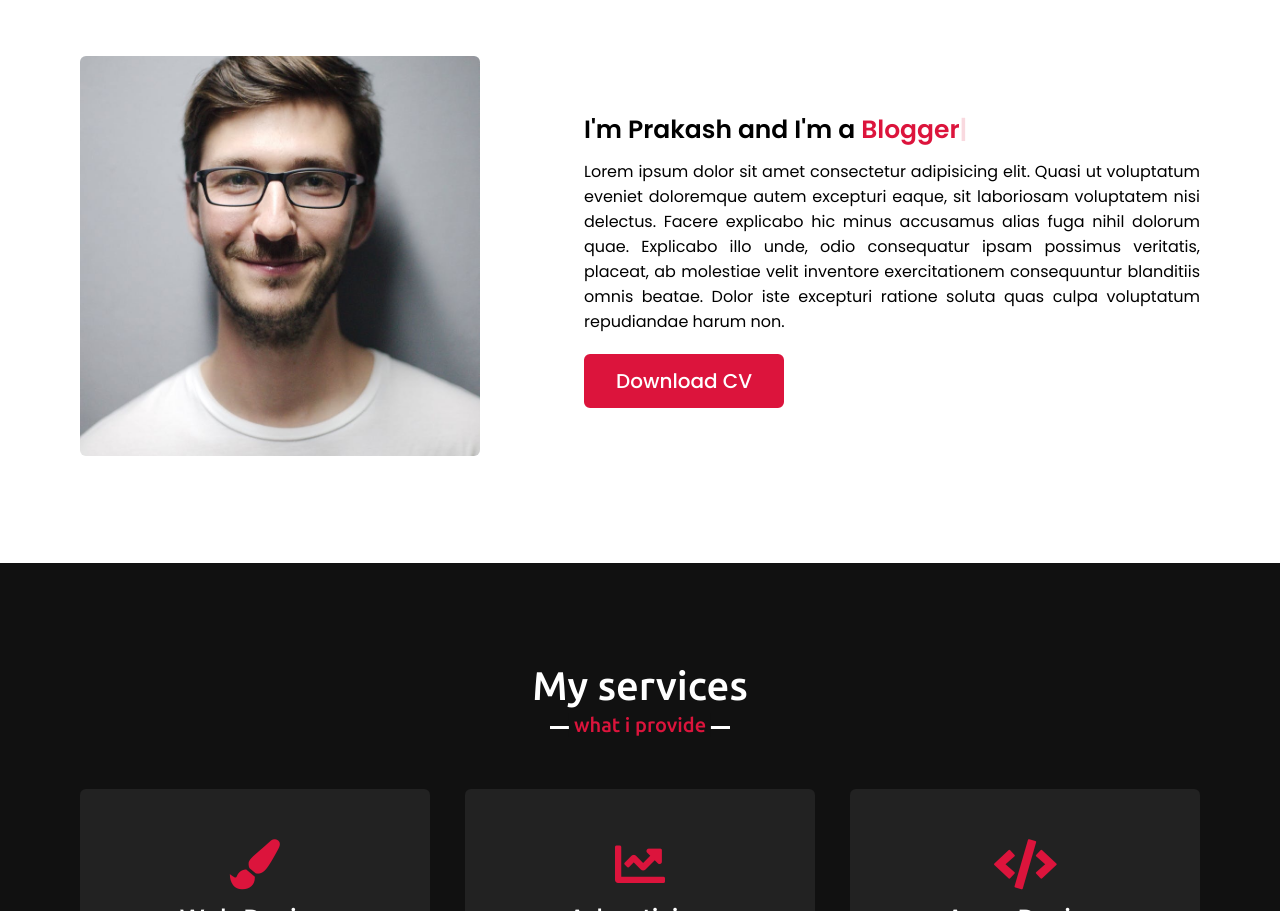
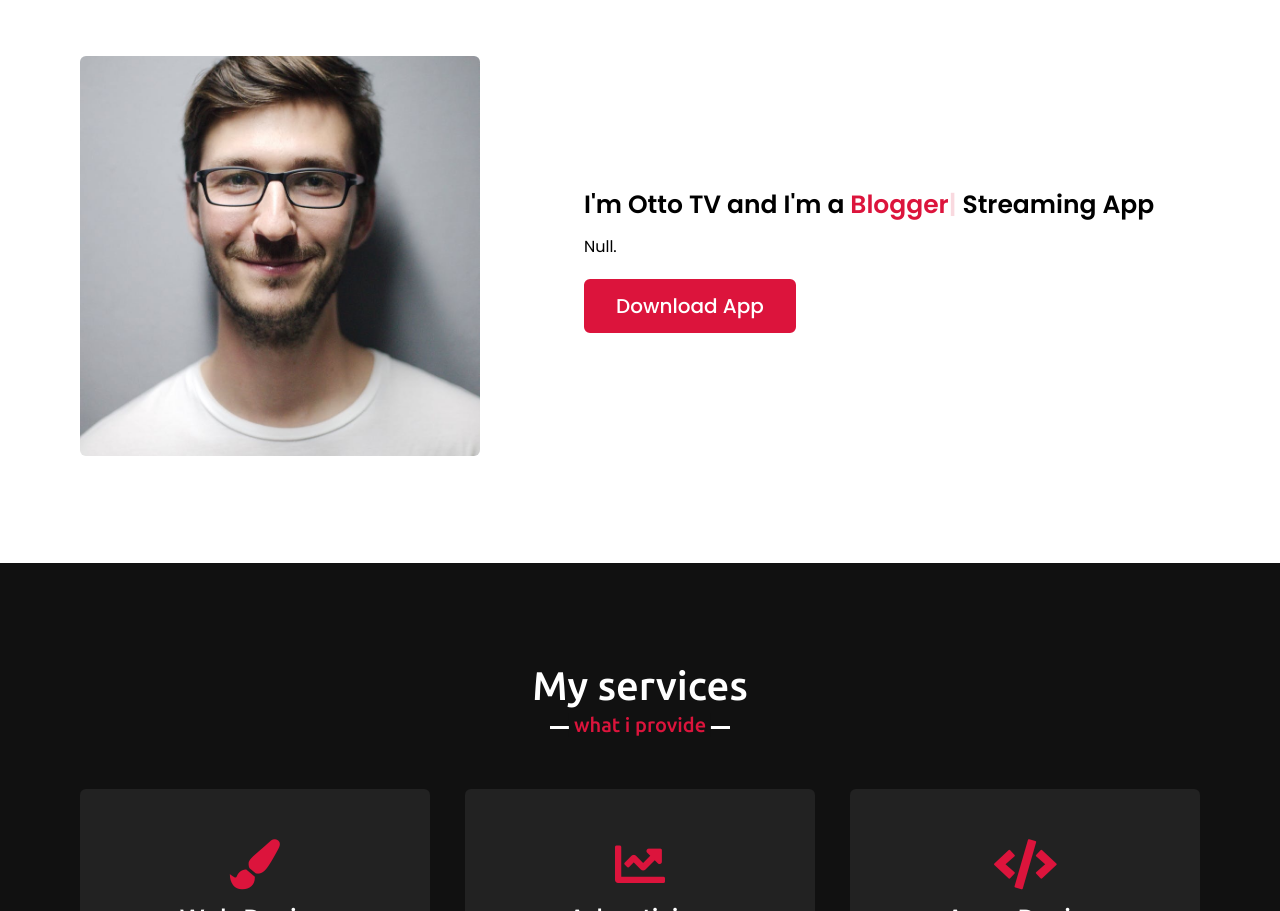
Before and after one commit to Otto-TV/Otto-TV.github.io, a plain HTML site: page index.html in a window 1280 px wide. Shown: the part 970-1881 px from the top of the page. Drawn offline with nearby package versions, Linux system fonts and the light colour scheme.

Commit message:
Update index.html

```diff
--- a/index.html
+++ b/index.html
@@ -4,7 +4,7 @@
 <head>
     <meta charset="UTF-8">
     <meta name="viewport" content="width=device-width, initial-scale=1.0">
-    <title>Personal Portfolio Website</title>
+    <title>Otto TV - Live TV, Movies & Webseries</title>
     <link rel="stylesheet" href="style.css">
     <link rel="stylesheet" href="https://cdnjs.cloudflare.com/ajax/libs/font-awesome/5.15.3/css/all.min.css"/>
     <script src="https://code.jquery.com/jquery-3.5.1.min.js"></script>
@@ -56,9 +56,9 @@
                     <img src="images/profile-1.jpeg" alt="">
                 </div>
                 <div class="column right">
-                    <div class="text">I'm Prakash and I'm a <span class="typing-2"></span></div>
-                    <p>Lorem ipsum dolor sit amet consectetur adipisicing elit. Quasi ut voluptatum eveniet doloremque autem excepturi eaque, sit laboriosam voluptatem nisi delectus. Facere explicabo hic minus accusamus alias fuga nihil dolorum quae. Explicabo illo unde, odio consequatur ipsam possimus veritatis, placeat, ab molestiae velit inventore exercitationem consequuntur blanditiis omnis beatae. Dolor iste excepturi ratione soluta quas culpa voluptatum repudiandae harum non.</p>
-                    <a href="#">Download CV</a>
+                    <div class="text">I'm Otto TV and I'm a <span class="typing-2"></span> Streaming App</div>
+                    <p>Null.</p>
+                    <a href="https://links.onlinestreamtv.workers.dev/0:/Apks/Otto%20TV%20[@VenbyDotIn].apk">Download App</a>
                 </div>
             </div>
         </div>
```
